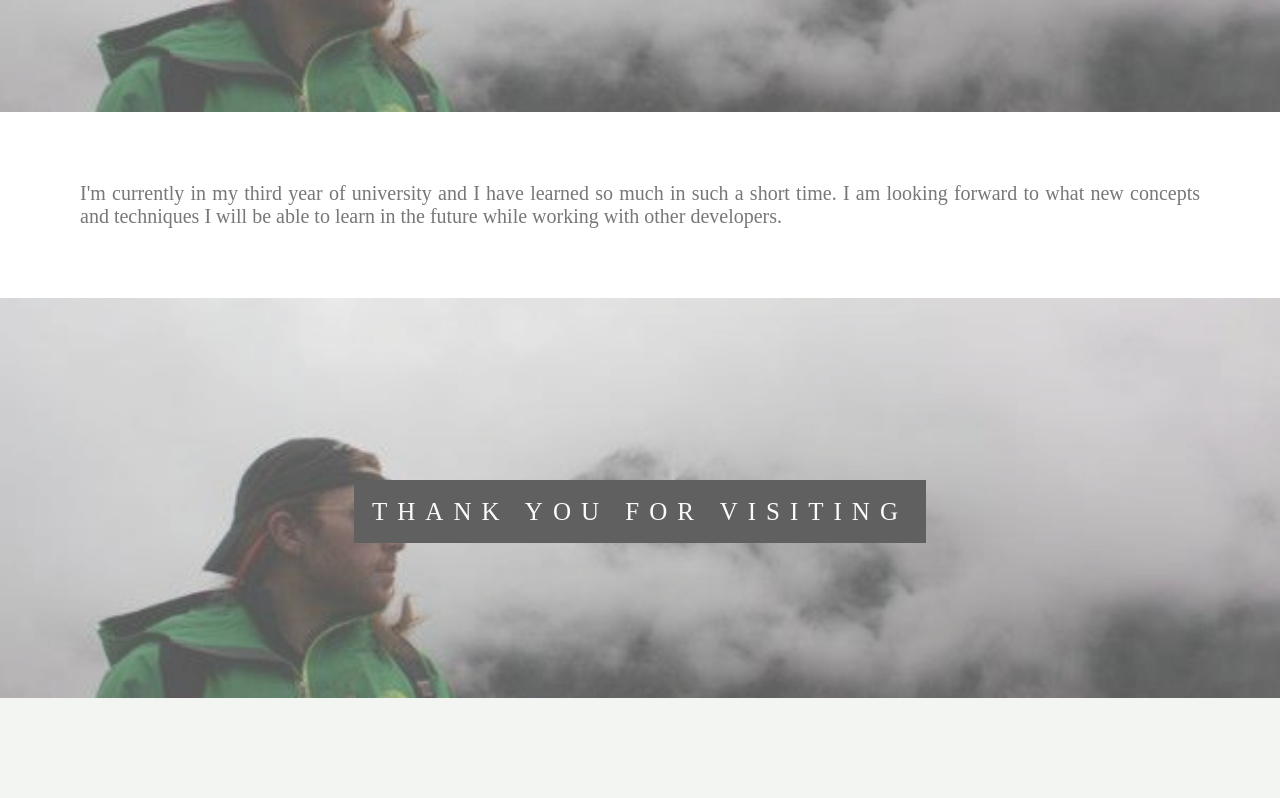
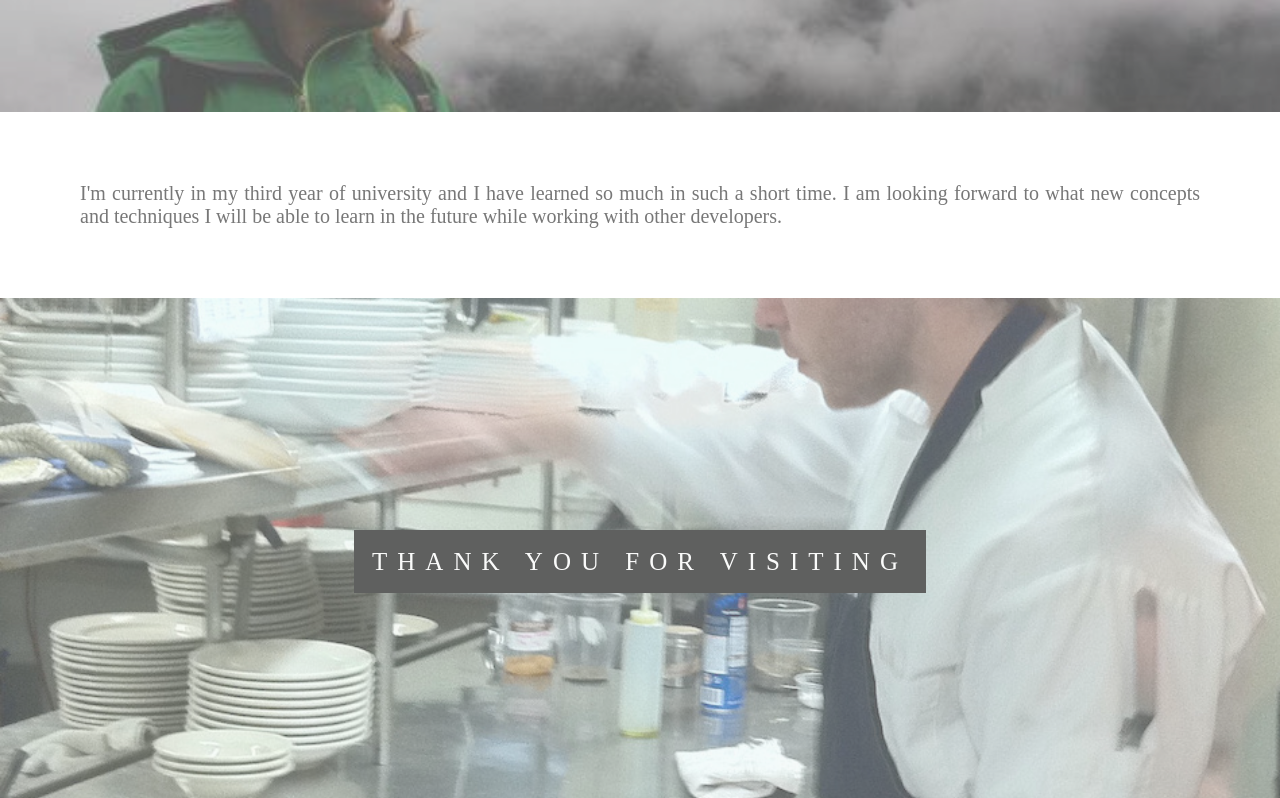
Before and after one commit to sad-panda-dev/sad-panda-dev.github.io, a plain HTML site: page about.html in a window 1280 px wide. Shown: the part 1719-2517 px from the top of the page. Before the commit the page ends 2417 px from the top, so only its background shows below. Drawn offline with Linux system fonts and the light colour scheme.

Commit message:
Update about.html

```diff
--- a/about.html
+++ b/about.html
@@ -81,7 +81,7 @@
                     concepts and techniques I will be able to learn in the future while working with other developers.</p>
             </div>
         </div>
-        <div class="bgimg-2">
+        <div class="bgimg-1">
             <div class="caption">
                 <span class="border">THANK YOU FOR VISITING</span>
             </div>
```
